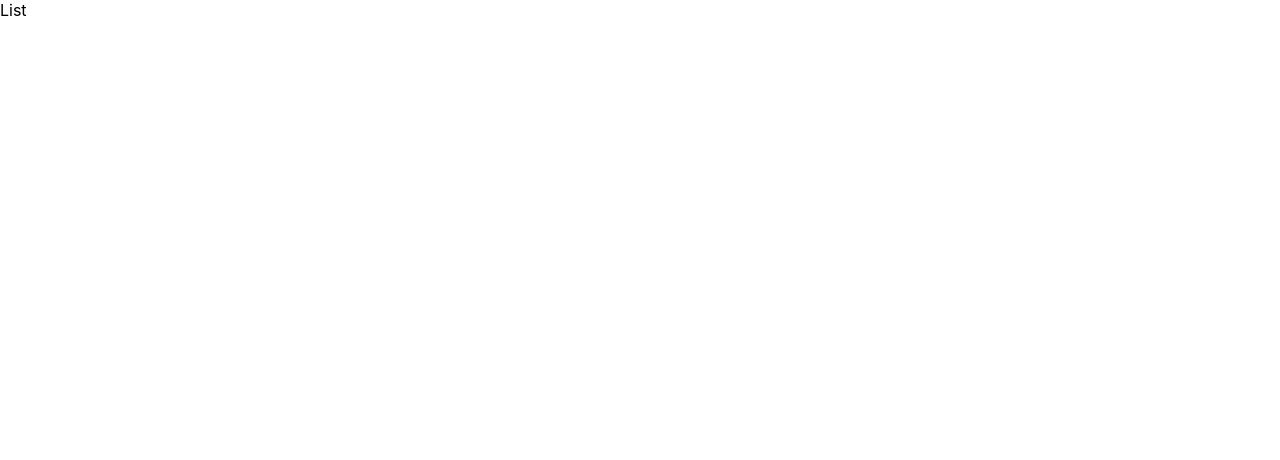
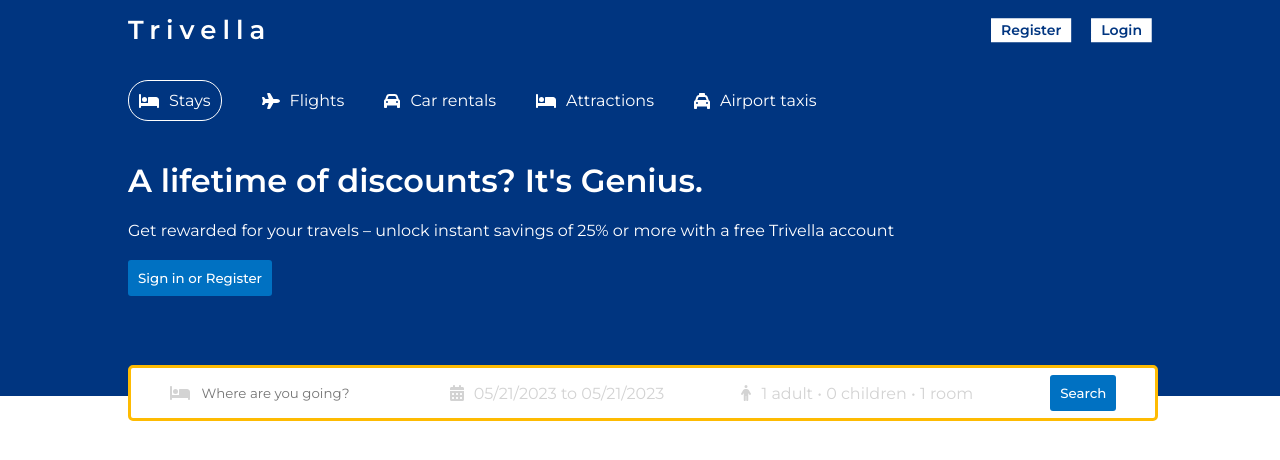
Before and after one commit to htnphu/bookingapp, a React (Create React App) app in the folder client/: page /hotels in a window 1280 px wide. Shown: the top 460 px of the page. Built offline with nearby package versions, Linux system fonts and the light colour scheme.

Commit message:
Done header UI component

```diff
--- a/client/package.json
+++ b/client/package.json
@@ -9,7 +9,9 @@
     "@testing-library/jest-dom": "^5.14.1",
     "@testing-library/react": "^13.0.0",
     "@testing-library/user-event": "^13.2.1",
+    "date-fns": "^2.30.0",
     "react": "^18.2.0",
+    "react-date-range": "^1.4.0",
     "react-dom": "^18.2.0",
     "react-router-dom": "^6.11.2",
     "react-scripts": "5.0.1",
--- a/client/src/components/header/Header.jsx
+++ b/client/src/components/header/Header.jsx
@@ -1,13 +1,46 @@
 import {
   faBed,
+  faCalendarDays,
   faCar,
+  faPerson,
   faPlane,
   faTaxi,
 } from "@fortawesome/free-solid-svg-icons";
 import { FontAwesomeIcon } from "@fortawesome/react-fontawesome";
+import { DateRange } from 'react-date-range';
+import 'react-date-range/dist/styles.css'; // main css file
+import 'react-date-range/dist/theme/default.css'; // theme css file
 import "../../styles/header.css";
+import { format } from "date-fns";
+
+import { useState } from "react";
 
 const Header = () => {
+  const [date, setDate] = useState([
+    {
+      startDate: new Date(),
+      endDate: new Date(),
+      key: 'selection'
+    }
+  ]);
+
+  const [openDate, setOpenDate] = useState(false);
+
+  const [openOptions, setOpenOptions] = useState(false);
+  const [options, setOptions] = useState({
+    adult: 1,
+    children: 0,
+    room: 1,
+  });
+
+  const handleOption = (name, operation) => {
+    setOptions(prev => {
+      return {
+        ...prev, [name]: operation === "increase" ? options[name] + 1 : options[name] - 1
+      };
+    });
+  };
+
   return (
     <div className="header">
       <div className="headerContainer">
@@ -34,7 +67,6 @@
           </div>
         </div>
 
-        <div className="headerInfor">
         <h1 className="headerTitle">
           A lifetime of discounts? It's Genius.
         </h1>
@@ -42,18 +74,59 @@
           Get rewarded for your travels – unlock instant savings of 25% or
           more with a free Trivella account
         </p>
-          <button className="headerBtn">Sign in / Register</button>
-          {/* <div className="header_search">
-            <div className="header_search_item">
-              <FontAwesomeIcon icon={faBed} className="header_icon" />
-              <input
-                type="text"
-                placeholder="Where are you going?"
-                className="header_search_input"
-                // onChange={(e) => setDestination(e.target.value)}
-              />
+        <button className="headerBtn">Sign in or Register</button>
+
+        <div className="headerSearch">
+          <div className="headerSearchItem">
+            <FontAwesomeIcon icon={faBed} className="headerIcon" />
+            <input type="text" placeholder="Where are you going?" name="" id="" className="headerSearchInput" />
           </div>
-          </div> */}
+          <div className="headerSearchItem">
+            <FontAwesomeIcon onClick={() => setOpenDate(!openDate)} icon={faCalendarDays} className="headerIcon" />
+            <span onClick={() => setOpenDate(!openDate)} className="headerSearchText">{`${format(date[0].startDate, "MM/dd/yyyy")} to ${format(date[0].endDate, "MM/dd/yyyy")}`}</span>
+            {openDate && <DateRange
+              editableDateInputs={true}
+              onChange={(item) => setDate([item.selection])}
+              moveRangeOnFirstSelection={false}
+              ranges={date}
+              className="date"
+            />}
+          </div>
+          <div className="headerSearchItem">
+            <FontAwesomeIcon onClick={() => setOpenOptions(!openOptions)}  icon={faPerson} className="headerIcon" />
+            <span onClick={() => setOpenOptions(!openOptions)} className="headerSearchText">{`${options.adult} adult • ${options.children} children • ${options.room} room`}</span>
+            {openOptions && <div className="options">
+              <div className="optionItem">
+                <span className="optionText">Adult</span>
+                <div className="optionCounter">
+                  <button className="optionCounterButton" onClick={() => handleOption("adult", "decrease")} disabled={options.adult <= 1}>-</button>
+                  <span className="optionCounterNumber">{options.adult}</span>
+                  <button className="optionCounterButton" onClick={() => handleOption("adult", "increase")}>+</button>
+                </div>
+              </div>
+              <div className="optionItem">
+                <span className="optionText">Children</span>
+                <div className="optionCounter">
+                  <button className="optionCounterButton" onClick={() => handleOption("children", "decrease")} disabled={options.children <= 0}>-</button>
+                  <span className="optionCounterNumber">{options.children}</span>
+                  <button className="optionCounterButton" onClick={() => handleOption("children", "increase")}>+</button>
+                </div>
+              </div>
+              <div className="optionItem">
+                <span className="optionText">Room</span>
+                <div className="optionCounter">
+                  <button className="optionCounterButton" onClick={() => handleOption("room", "decrease")} disabled={options.room <= 1} >-</button>
+                  <span className="optionCounterNumber">{options.room}</span>
+                  <button className="optionCounterButton" onClick={() => handleOption("room", "increase")}>+</button>
+                </div>
+              </div>
+            </div>}
+          </div>
+          <div className="headerSearchItem">
+            <button className="headerBtn">
+              Search
+            </button>
+          </div>
         </div>
       </div>
     </div>
--- a/client/src/pages/list/List.jsx
+++ b/client/src/pages/list/List.jsx
@@ -1,8 +1,13 @@
+import Navbar from "../../components/navbar/Navbar";
+import Header from "../../components/header/Header";
 import "../../styles/list.css";
 
 const List = () => {
   return (
-    <div>List</div>
+    <div>
+      <Navbar />
+      <Header type="list" />
+    </div>
   )
 }
 
--- a/client/src/styles/header.css
+++ b/client/src/styles/header.css
@@ -1,4 +1,8 @@
 @import url('https://fonts.googleapis.com/css2?family=Cormorant+Garamond:wght@600&family=Merriweather:ital,wght@0,300;0,400;0,700;1,400;1,700&family=Montserrat:ital,wght@0,300;0,400;0,500;0,600;1,400&family=Poppins:ital,wght@0,300;0,400;0,500;0,600;1,400&display=swap');
+
+* {
+  font-family: 'Montserrat', sans-serif;
+}
 
 .header {
   font-family: 'Montserrat', sans-serif;
@@ -47,7 +51,7 @@
 }
 
 .headerTitle {
-  margin-bottom: 30px;
+  margin-top: 40px;
 }
 
 .headerDesc {
@@ -57,8 +61,99 @@
 .headerBtn {
   background-color: #0071c2;
   color: white;
+  border-radius: 3px;
   font-weight: 500;
   border: none;
   padding: 10px;
   cursor: pointer;
 }
+
+.headerBtn:hover {
+  background-color: #035793;
+  transition: all 0.3s ease-out;
+}
+
+.headerSearch {
+  height: 30px;
+  background-color: white;
+  border: 3px solid #febb02;
+  display: flex;
+  align-items: center;
+  justify-content: space-around;
+  padding: 10px 0px;
+  border-radius: 5px;
+  position: absolute;
+  bottom: -25px;
+  /* bottom: -25px = 50% of .headerSearch's height (30px + 20px of padding) */
+  width: 100%;
+  max-width: 1024px;
+}
+
+.headerIcon {
+  color: lightgrey;
+}
+
+.headerSearchItem {
+  display: flex;
+  align-items: center;
+  gap: 10px;
+}
+
+.headerSearchInput {
+  border: none;
+  outline: none;
+}
+
+.headerSearchText {
+  color: lightgrey;
+  cursor: pointer;
+}
+
+.date {
+  position: absolute;
+  top: 50px;
+}
+
+.options {
+  position: absolute;
+  top: 50px;
+  background-color: white;
+  color: gray;
+  border-radius: 5px;
+  padding: 5px;
+  -webkit-box-shadow: 0px 0px 10px -5px rgba(0, 0, 0, 0.4);
+  box-shadow: 0px 0px 10px -5px rgba(0, 0, 0, 0.4);
+}
+
+.optionItem {
+  width: 200px;
+  display: flex;
+  justify-content: space-between;
+  margin: 10px;
+}
+
+.optionCounter {
+  display: flex;
+  align-items: center;
+  gap: 10px;
+  font-size: 12px;
+  color: black;
+}
+
+.optionCounterNumber {
+  min-width: 10px;
+}
+
+.optionCounterButton {
+  width: 30px;
+  height: 30px;
+  border: 2px solid #0071c2;
+  color: #0071c2;
+  cursor: pointer;
+  background: white;
+}
+
+.optionCounterButton:disabled {
+  opacity: 0.4;
+  cursor: not-allowed;
+}
--- a/client/src/styles/list.css
+++ b/client/src/styles/list.css
@@ -0,0 +1,5 @@
+@import url('https://fonts.googleapis.com/css2?family=Cormorant+Garamond:wght@600&family=Merriweather:ital,wght@0,300;0,400;0,700;1,400;1,700&family=Montserrat:ital,wght@0,300;0,400;0,500;0,600;1,400&family=Poppins:ital,wght@0,300;0,400;0,500;0,600;1,400&display=swap');
+
+* {
+  font-family: 'Montserrat', sans-serif;
+}
```
Also changed, not shown: 2 other files (tests, documents, lock files or other folders). Lines whose indentation alone changed are shown as unchanged.
